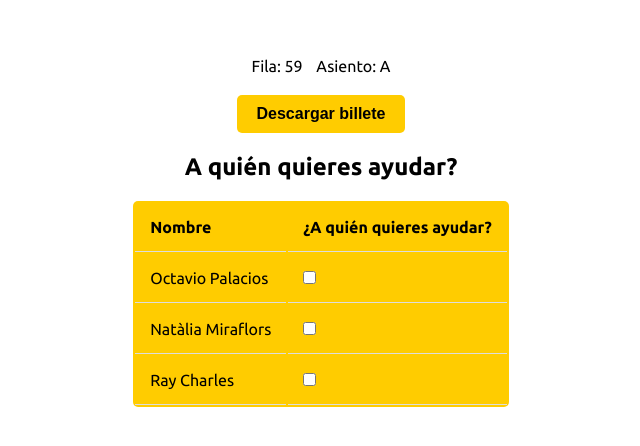
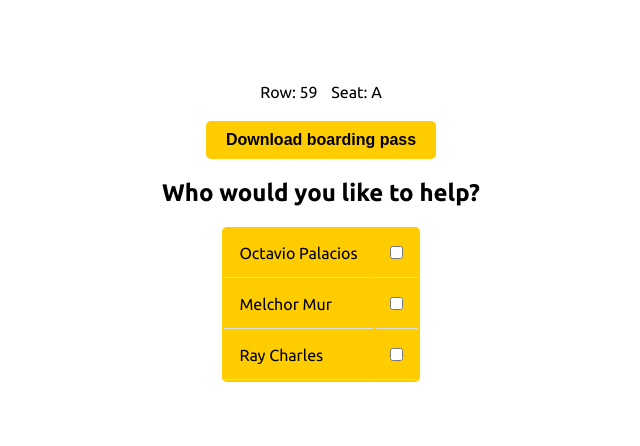
Before and after one commit to marc-marcos/hackupc2024, a plain HTML site: page frontend/static/CheckIn/checkin.html in a window 1280 px wide. Shown: the part 168-614 px from the top of the page, without its empty margins (319-959 px from the left). Drawn offline with nearby package versions, Linux system fonts and the light colour scheme; files that its build step writes are made by us from their sources; files whose address does not match are found by name.

Commit message:
check page vincular

```diff
--- a/frontend/static/CheckIn/checkin.html
+++ b/frontend/static/CheckIn/checkin.html
@@ -4,37 +4,33 @@
     <meta charset="UTF-8">
     <meta name="viewport" content="width=device-width, initial-scale=1.0">
     <link rel="stylesheet" href="https://cdnjs.cloudflare.com/ajax/libs/remixicon/4.2.0/remixicon.min.css">
-    <title>Completa tu check-in</title>
-    <link rel="stylesheet" href="static/CheckIn/checkin.css">
+    <title>Complete your check-in</title>
+    <link rel="stylesheet" href="/static/CheckIn/checkin.css">
     <script src="static/CheckIn/checkin.js"></script>
 </head>
 <body>
     <div class="container">
         <div>
-            <label for="row">Fila:</label>
+            <label for="row">Row:</label>
             <span id="row_num"></span>
 
-            <label for="seat">Asiento:</label>
+            <label for="seat">Seat:</label>
             <span id="seat_letter"></span>
         </div>
-        <button id="download">Descargar billete</button>
-        <h2>A quién quieres ayudar?</h2>
+        <button id="download">Download boarding pass</button>
+        <h2>Who would you like to help?</h2>
         <table>
             <tr>
-                <th>Nombre</th>
-                <th>¿A quién quieres ayudar?</th>
+                <td>Octavio Palacios</td>
+                <td style="text-align: center;"><input type="checkbox" id="help1" name="help1"></td>
             </tr>
             <tr>
-                <td>Octavio Palacios</td>
-                <td><input type="checkbox" id="help1" name="help1"></td>
-            </tr>
-            <tr>
-                <td>Natàlia Miraflors</td>
-                <td><input type="checkbox" id="help2" name="help2"></td>
+                <td>Melchor Mur</td>
+                <td style="text-align: center;"><input type="checkbox" id="help2" name="help2"></td>
             </tr>
             <tr>
                 <td>Ray Charles</td>
-                <td><input type="checkbox" id="help3" name="help3"></td>
+                <td style="text-align: center;"><input type="checkbox" id="help3" name="help3"></td>
             </tr>
         </table>
     </div>
```
Also changed, not shown: frontend/static/YourFlights/yourflights.html (+1 -1 lines).
